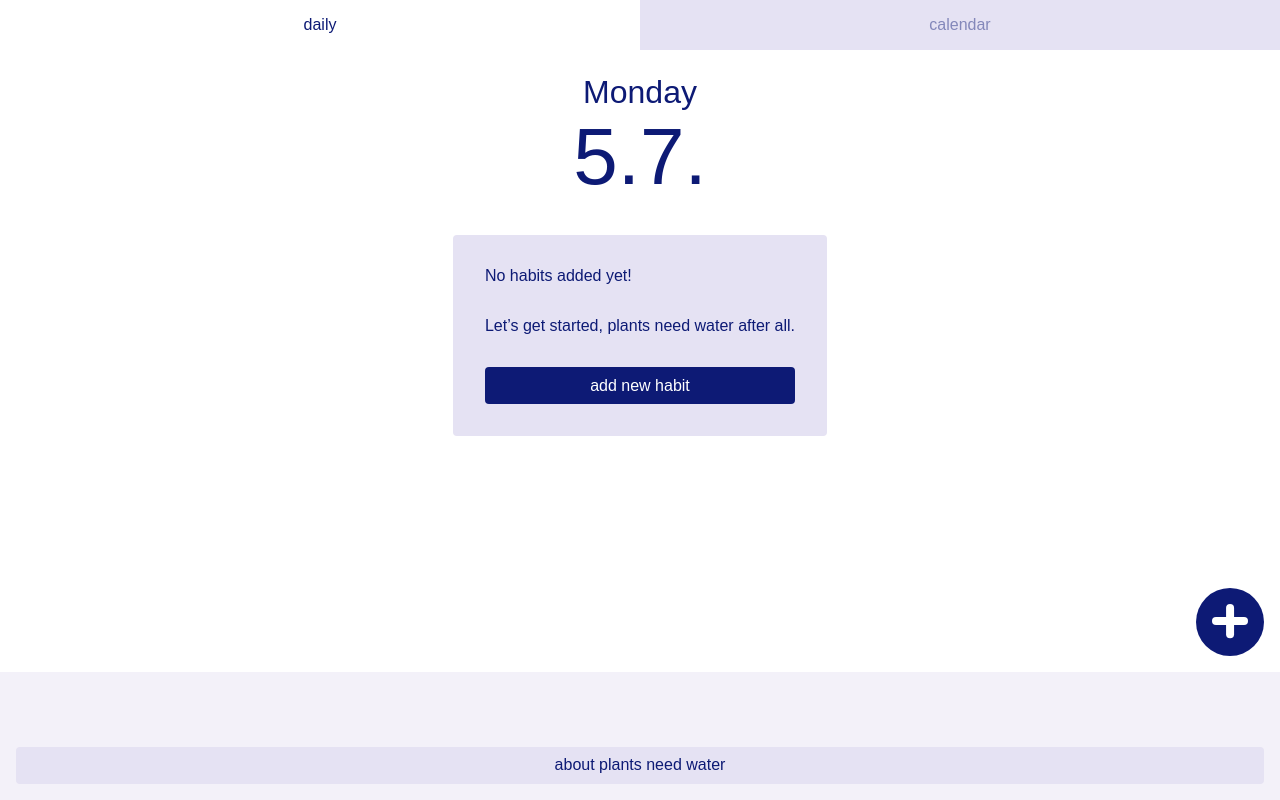
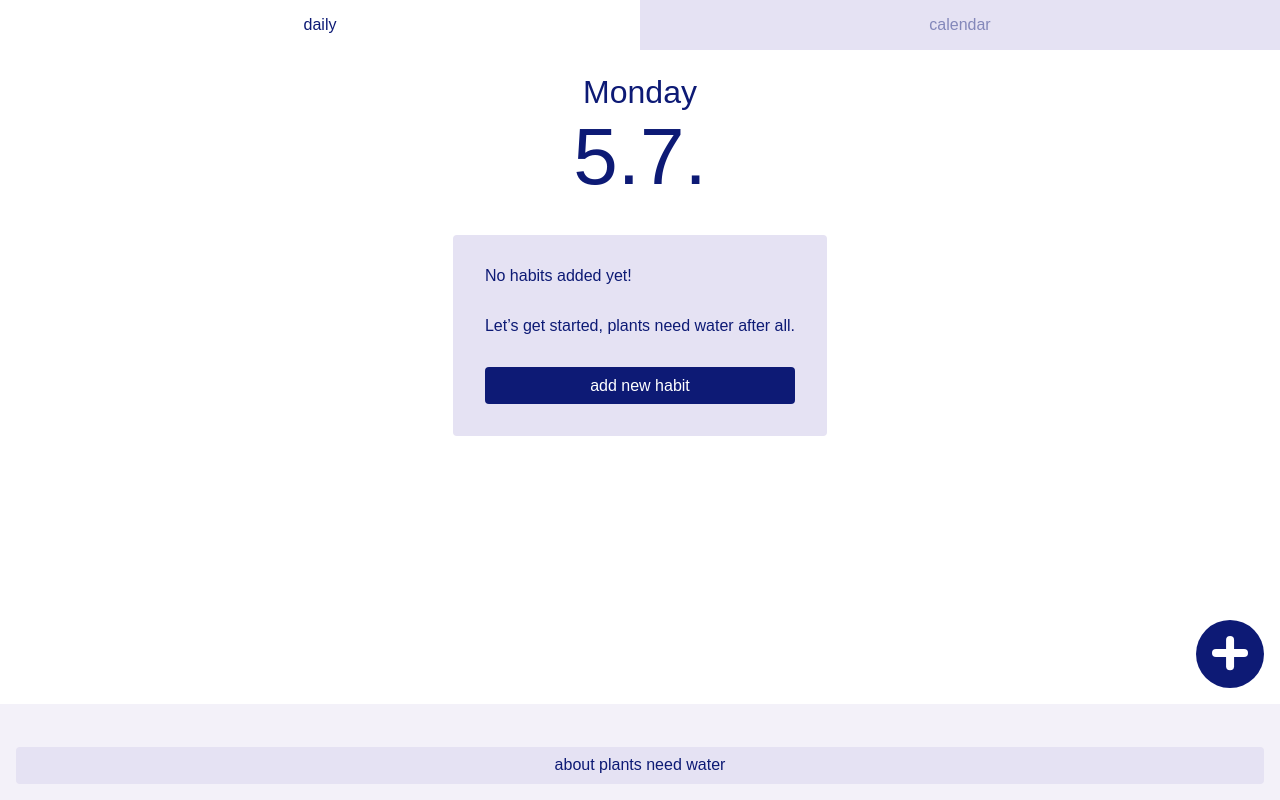
Before and after one commit to jujuzitroni/plants-need-water, a React (Vite) app: page / in a window 1280 px wide. Built offline with nearby package versions, Linux system fonts and the light colour scheme.

Commit message:
🐛 make habit list scrollable

```diff
--- a/src/app/pages/HabitList/HabitList.module.css
+++ b/src/app/pages/HabitList/HabitList.module.css
@@ -12,14 +12,6 @@
   flex-direction: column;
 }
 
-.footer {
-  display: flex;
-  background-color: var(--secondary-color);
-  height: 8em;
-  padding: 1em;
-  align-items: flex-end;
-}
-
 .habitList {
   display: grid;
   grid-row-gap: 1em;
@@ -29,4 +21,19 @@
   list-style: none;
   width: 100%;
   max-width: 30em;
+  max-height: 18em;
+  overflow-y: scroll;
+  overflow-x: hidden;
 }
+
+.habitList::-webkit-scrollbar {
+  display: none;
+}
+
+.footer {
+  display: flex;
+  background-color: var(--secondary-color);
+  height: 6em;
+  padding: 1em;
+  align-items: flex-end;
+}
```
